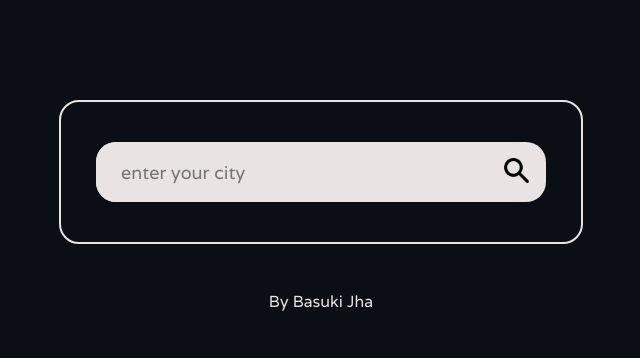
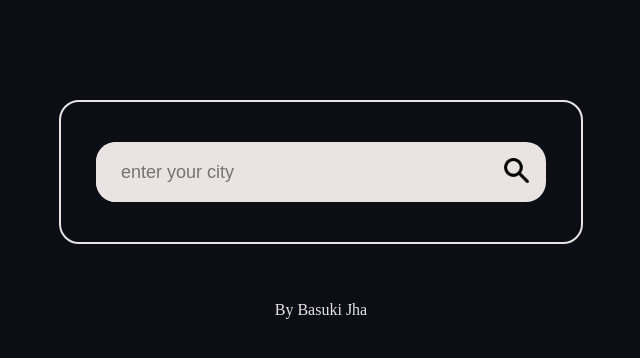
Before and after one commit to Bkjbasuki/Weather-Web-app, a plain HTML site: page index.html in a window 1280 px wide. Shown: the whole page, without its empty margins (319-959 px from the left). Drawn offline with Linux system fonts and the light colour scheme.

Commit message:
Update weatherApp.css

```diff
--- a/weatherApp.css
+++ b/weatherApp.css
@@ -1,10 +1,10 @@
-@import url('https://fonts.googleapis.com/css2?family=Varela&display=swap');
+/* @import url('https://fonts.googleapis.com/css2?family=Varela&display=swap');
 *
 {
     margin: 0;
     padding: 0;
     font-family: 'Varela';
-}
+} */
 body
 {
     background: #0b0e14;
```
